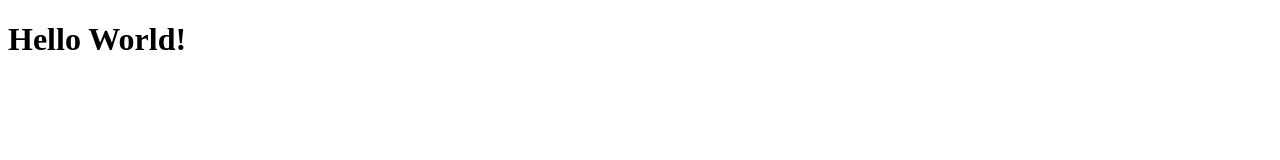
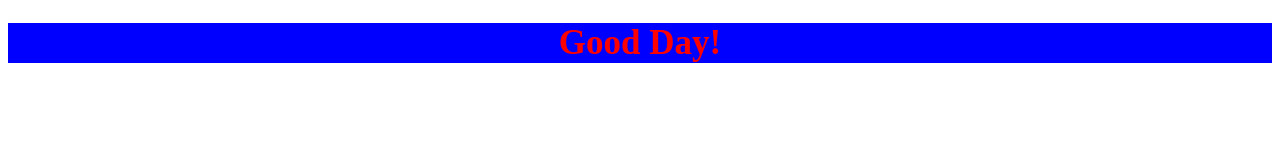
Before and after one commit to PlymBum/learn_js, a plain HTML site: page index.html in a window 1280 px wide. Drawn offline with Linux system fonts and the light colour scheme.

Commit message:
interval

```diff
--- a/index.html
+++ b/index.html
@@ -4,12 +4,13 @@
 <head>
     <meta charset="UTF-8">
     <meta name="viewport" content="width=device-width, initial-scale=1.0">
+    <link rel="stylesheet" href="style.css">
     <title>Document</title>
 </head>
 
 <body>
     <header>
-        <h1>Hello World!</h1>
+        <h1 id="header">Hello World!</h1>
     </header>
     <script src="script.js"></script>
 </body>
--- a/script.js
+++ b/script.js
@@ -1 +1,19 @@
-alert('hello');
+let styleHeader = document.getElementById('header')
+styleHeader.style.textAlign = 'center';
+let rebuild = function(x) {
+
+    if (x.style.color == "red" && x.style.backgroundColor == "blue") {
+        x.style.color = "blue";
+        x.innerHTML = 'no Good Day!'
+        x.style.backgroundColor = "red";
+    } else {
+        x.style.color = "red";
+        x.innerHTML = 'Good Day!'
+        x.style.backgroundColor = "blue";
+    }
+}
+
+setInterval(() => {
+    rebuild(styleHeader)
+
+}, 1000);
--- a/style.css
+++ b/style.css
@@ -0,0 +1,4 @@
+#header {
+    color: blue;
+    font-size: 35px;
+}
```
